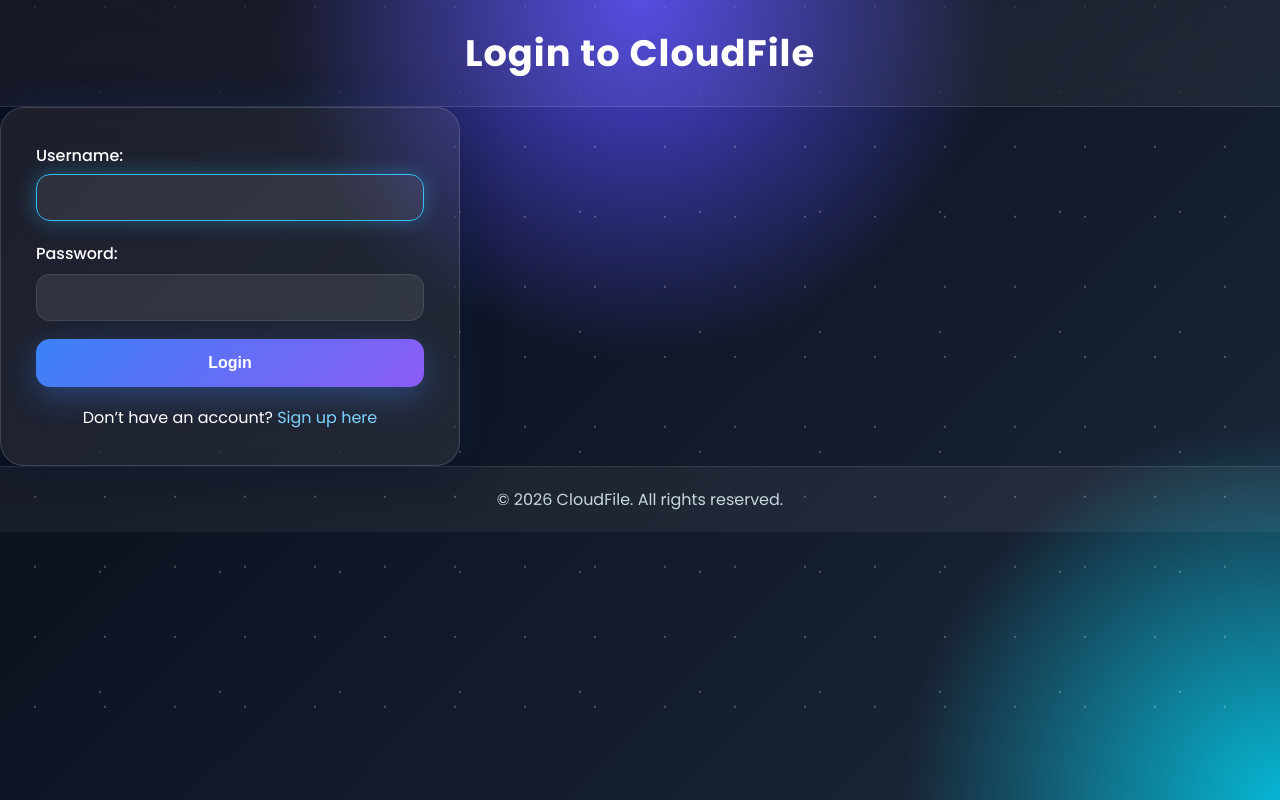
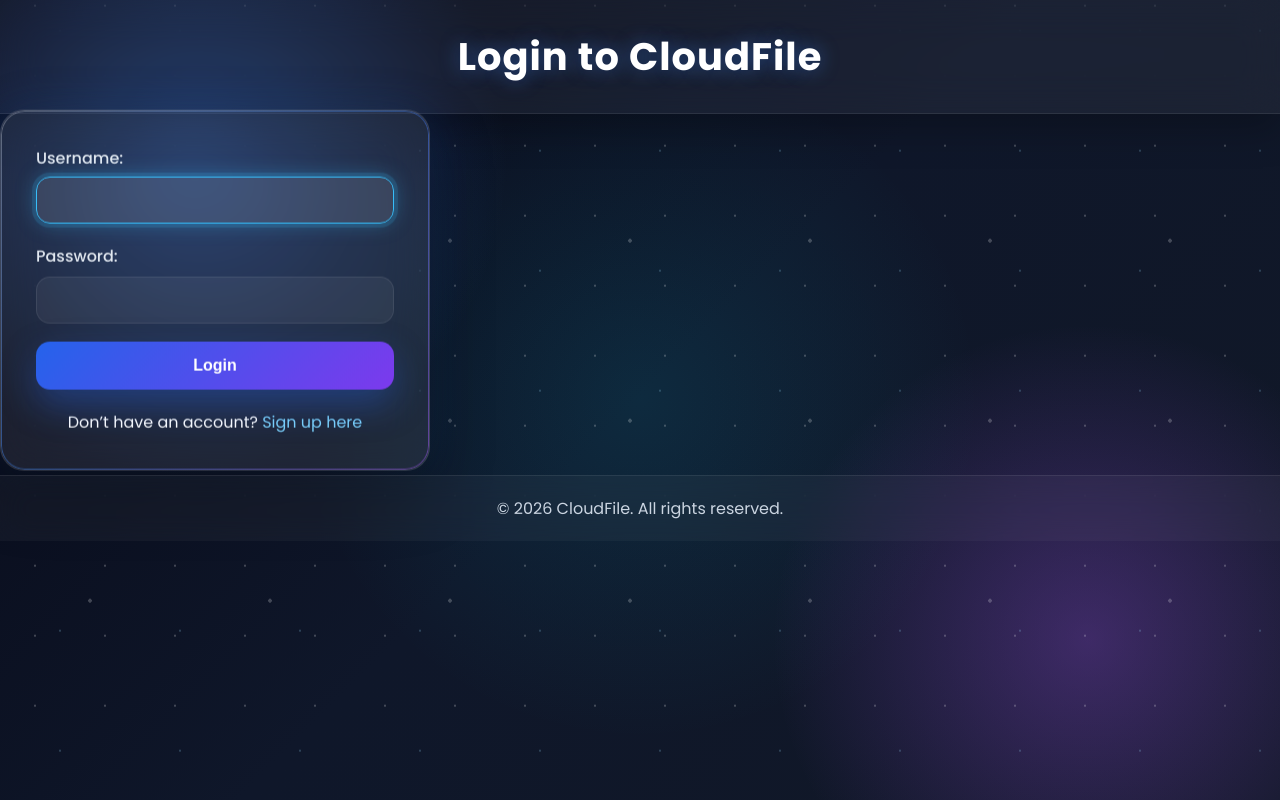
Before and after one commit to Along-the-skies/CloudFile, a Django app: page /accounts/login/ in a window 1280 px wide. Run offline with Django 5.2, Linux system fonts and the light colour scheme.

Commit message:
Infinity WAR2

```diff
--- a/Django_test/CloudFile/static/CloudFile/style.css
+++ b/Django_test/CloudFile/static/CloudFile/style.css
@@ -1,6 +1,7 @@
-/* =======================
-   AlongTheSkies Theme
-======================= */
+/* =========================
+   AlongTheSkies Premium CSS
+   (No HTML Changes Needed)
+========================= */
 
 @import url('https://fonts.googleapis.com/css2?family=Poppins:wght@300;400;500;600;700&display=swap');
 
@@ -10,89 +11,112 @@
     box-sizing:border-box;
 }
 
+html{
+    scroll-behavior:smooth;
+}
+
 body{
     font-family:'Poppins',sans-serif;
     min-height:100vh;
     display:flex;
     flex-direction:column;
     overflow-x:hidden;
+    position:relative;
 
     background:
-    radial-gradient(circle at top,#4f46e5 0%,transparent 35%),
-    radial-gradient(circle at bottom right,#06b6d4 0%,transparent 25%),
-    linear-gradient(135deg,#090b1a,#111827,#1e293b);
+    radial-gradient(circle at 15% 20%, rgba(59,130,246,.35), transparent 25%),
+    radial-gradient(circle at 85% 80%, rgba(168,85,247,.30), transparent 25%),
+    radial-gradient(circle at center, rgba(6,182,212,.12), transparent 45%),
+    linear-gradient(135deg,#060816,#0F172A,#111827);
 
     color:#fff;
 }
 
-/* Floating Stars */
+/* ==================================
+        Animated Stars
+================================== */
 
 body::before{
+
     content:"";
+
     position:fixed;
     inset:0;
+
     pointer-events:none;
 
     background-image:
+
     radial-gradient(white 1px, transparent 1px),
-        radial-gradient(white 1px, transparent 1px);
+    radial-gradient(#9adfff 1px, transparent 1px),
+    radial-gradient(#ffffff 2px, transparent 2px);
 
-    background-size:70px 70px,120px 120px;
-    background-position:0 0,40px 60px;
+    background-size:
+    70px 70px,
+    120px 120px,
+    180px 180px;
 
-    opacity:.25;
+    opacity:.22;
 
-    animation:starsMove 70s linear infinite;
+    animation:stars 90s linear infinite;
+
 }
 
-@keyframes starsMove{
+@keyframes stars{
+
     from{
         transform:translateY(0);
     }
+
     to{
-        transform:translateY(-300px);
-    }
+        transform:translateY(-400px);
     }
 
-/* =======================
+}
+
+/* ==================================
         Header
-======================= */
+================================== */
 
 header{
 
-    padding:25px;
+    background:rgba(255,255,255,.05);
+
+    backdrop-filter:blur(20px);
+
+    border-bottom:1px solid rgba(255,255,255,.08);
+
+    padding:28px;
 
     text-align:center;
 
-    background:rgba(255,255,255,.05);
-
-    backdrop-filter:blur(18px);
-
-    border-bottom:1px solid rgba(255,255,255,.12);
+    box-shadow:0 15px 35px rgba(0,0,0,.25);
 
 }
 
 header h1{
 
-    font-size:2.3rem;
+    font-size:2.4rem;
 
     font-weight:700;
 
     letter-spacing:1px;
 
+    text-shadow:0 0 20px rgba(59,130,246,.45);
+
 }
 
 header p{
 
-    margin-top:10px;
+    margin-top:8px;
 
-    color:#cbd5e1;
+    color:#CBD5E1;
 
 }
 
-/* =======================
+/* ==================================
         Main
-======================= */
+================================== */
 
 main{
 
@@ -108,58 +132,92 @@ main{
 
 }
 
-/* =======================
-   Glass Card
-======================= */
+/* ==================================
+        Form Card
+================================== */
 
 .form-container{
 
     width:100%;
-    max-width:460px;
+
+    max-width:430px;
 
     padding:35px;
 
     border-radius:24px;
 
+    position:relative;
+
     background:rgba(255,255,255,.08);
 
-    backdrop-filter:blur(20px);
+    backdrop-filter:blur(22px);
 
-    border:1px solid rgba(255,255,255,.15);
+    border:1px solid rgba(255,255,255,.12);
 
     box-shadow:
-    0 15px 40px rgba(0,0,0,.35),
-    0 0 40px rgba(59,130,246,.15);
 
-    animation:cardFade .7s ease;
+    0 25px 60px rgba(0,0,0,.35),
+    0 0 50px rgba(59,130,246,.12);
+
+    animation:cardFloat 5s ease-in-out infinite;
+
+    transition:.4s;
 
 }
 
-@keyframes cardFade{
+.form-container:hover{
 
-    from{
-        opacity:0;
-        transform:translateY(30px);
+    box-shadow:
+
+    0 35px 80px rgba(0,0,0,.45),
+    0 0 70px rgba(59,130,246,.22);
+
 }
 
-    to{
-        opacity:1;
+.form-container::before{
+
+    content:"";
+
+    position:absolute;
+
+    inset:0;
+
+    border-radius:24px;
+
+    padding:1px;
+
+    background:linear-gradient(
+        135deg,
+        rgba(255,255,255,.3),
+        rgba(59,130,246,.5),
+        rgba(168,85,247,.5)
+    );
+
+    -webkit-mask:
+    linear-gradient(#000 0 0) content-box,
+    linear-gradient(#000 0 0);
+
+    -webkit-mask-composite:xor;
+
+    mask-composite:exclude;
+
+}
+
+@keyframes cardFloat{
+
+    0%,100%{
         transform:translateY(0);
+    }
+
+    50%{
+        transform:translateY(-6px);
     }
 
 }
 
-.form-container h2{
-
-    text-align:center;
-
-    margin-bottom:25px;
-
-}
-
-/* =======================
+/* ==================================
         Labels
-======================= */
+================================== */
 
 label{
 
@@ -169,37 +227,45 @@ label{
 
     font-weight:500;
 
+    color:#E2E8F0;
+
 }
 
-/* =======================
+/* ==================================
         Inputs
-======================= */
+================================== */
 
 input{
 
     width:100%;
 
-    padding:14px 18px;
+    padding:14px 16px;
 
     margin-bottom:18px;
 
     border-radius:14px;
 
-    border:1px solid rgba(255,255,255,.1);
+    border:1px solid rgba(255,255,255,.08);
 
-    background:rgba(255,255,255,.08);
+    background:rgba(255,255,255,.06);
 
     color:white;
 
+    transition:.35s;
+
     font-size:15px;
-
-    transition:.35s;
 
 }
 
 input::placeholder{
 
-    color:#cbd5e1;
+    color:#94A3B8;
+
+}
+
+input:hover{
+
+    background:rgba(255,255,255,.08);
 
 }
 
@@ -207,20 +273,30 @@ input:focus{
 
     outline:none;
 
-    border-color:#38bdf8;
+    border-color:#38BDF8;
 
-    box-shadow:0 0 20px rgba(56,189,248,.35);
+    background:rgba(255,255,255,.10);
+
+    box-shadow:
+
+    0 0 0 4px rgba(56,189,248,.15),
+
+    0 0 20px rgba(56,189,248,.35);
 
     transform:translateY(-2px);
 
 }
 
-/* =======================
+/* ==================================
         Buttons
-======================= */
+================================== */
 
 button,
 .btn{
+
+    position:relative;
+
+    overflow:hidden;
 
     width:100%;
 
@@ -230,24 +306,67 @@ button,
 
     border-radius:14px;
 
-    font-size:16px;
-
-    font-weight:600;
-
     cursor:pointer;
 
     color:white;
 
+    font-weight:600;
+
+    font-size:16px;
+
     background:linear-gradient(
         135deg,
-        #3b82f6,
-        #8b5cf6
+        #2563EB,
+        #7C3AED
     );
 
     transition:.35s;
 
     box-shadow:
-    0 10px 30px rgba(59,130,246,.35);
+
+    0 15px 35px rgba(37,99,235,.35);
+
+}
+
+button::before,
+.btn::before{
+
+    content:"";
+
+    position:absolute;
+
+    top:0;
+
+    left:-120%;
+
+    width:60%;
+
+    height:100%;
+
+    background:
+
+    linear-gradient(
+
+        90deg,
+
+        transparent,
+
+        rgba(255,255,255,.4),
+
+        transparent
+
+    );
+
+    transform:skewX(-25deg);
+
+    transition:.8s;
+
+}
+
+button:hover::before,
+.btn:hover::before{
+
+    left:140%;
 
 }
 
@@ -257,23 +376,25 @@ button:hover,
     transform:translateY(-4px);
 
     box-shadow:
-    0 18px 40px rgba(59,130,246,.45);
+
+    0 25px 45px rgba(37,99,235,.45);
 
 }
 
-button:active{
+button:active,
+.btn:active{
 
     transform:scale(.98);
 
 }
 
-/* =======================
+/* ==================================
         Links
-======================= */
+================================== */
 
 a{
 
-    color:#7dd3fc;
+    color:#7DD3FC;
 
     text-decoration:none;
 
@@ -285,23 +406,21 @@ a:hover{
 
     color:white;
 
+    text-shadow:0 0 10px #38BDF8;
+
 }
-
-/* =======================
-   Alternate Link
-======================= */
 
 .alt-link{
 
-    margin-top:18px;
+    margin-top:20px;
 
     text-align:center;
 
 }
 
-/* =======================
+/* ==================================
         Footer
-======================= */
+================================== */
 
 footer{
 
@@ -309,23 +428,55 @@ footer{
 
     padding:20px;
 
-    background:rgba(255,255,255,.05);
+    background:rgba(255,255,255,.04);
 
-    border-top:1px solid rgba(255,255,255,.1);
+    backdrop-filter:blur(15px);
 
-    color:#cbd5e1;
+    border-top:1px solid rgba(255,255,255,.08);
+
+    color:#CBD5E1;
 
 }
 
-/* =======================
+/* ==================================
+        Scrollbar
+================================== */
+
+::-webkit-scrollbar{
+
+    width:10px;
+
+}
+
+::-webkit-scrollbar-track{
+
+    background:#111827;
+
+}
+
+::-webkit-scrollbar-thumb{
+
+    background:#3B82F6;
+
+    border-radius:50px;
+
+}
+
+::-webkit-scrollbar-thumb:hover{
+
+    background:#60A5FA;
+
+}
+
+/* ==================================
         Mobile
-======================= */
+================================== */
 
 @media(max-width:600px){
 
     .form-container{
 
-        margin:15px;
+        margin:18px;
 
         padding:25px;
 
```
Lines whose indentation alone changed are shown as unchanged.
